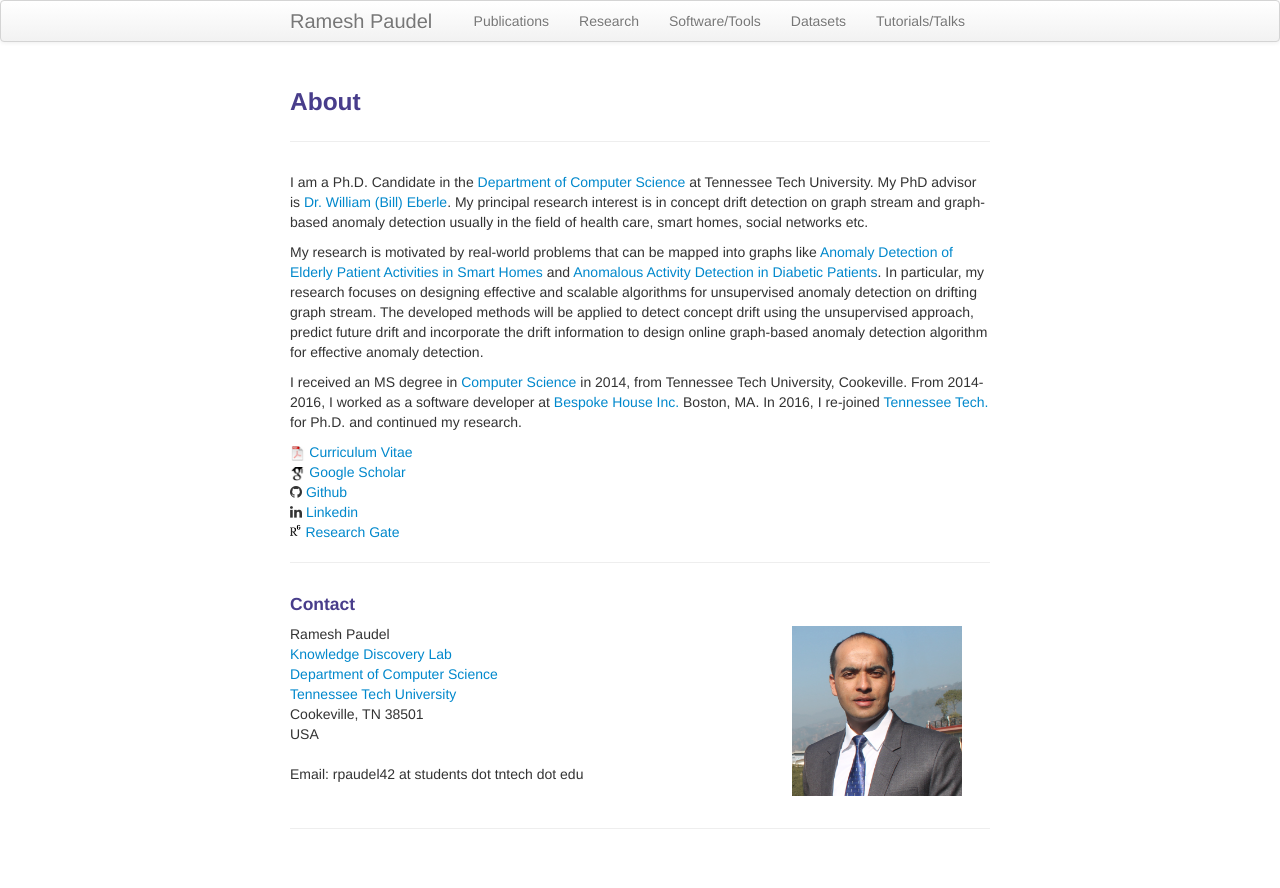
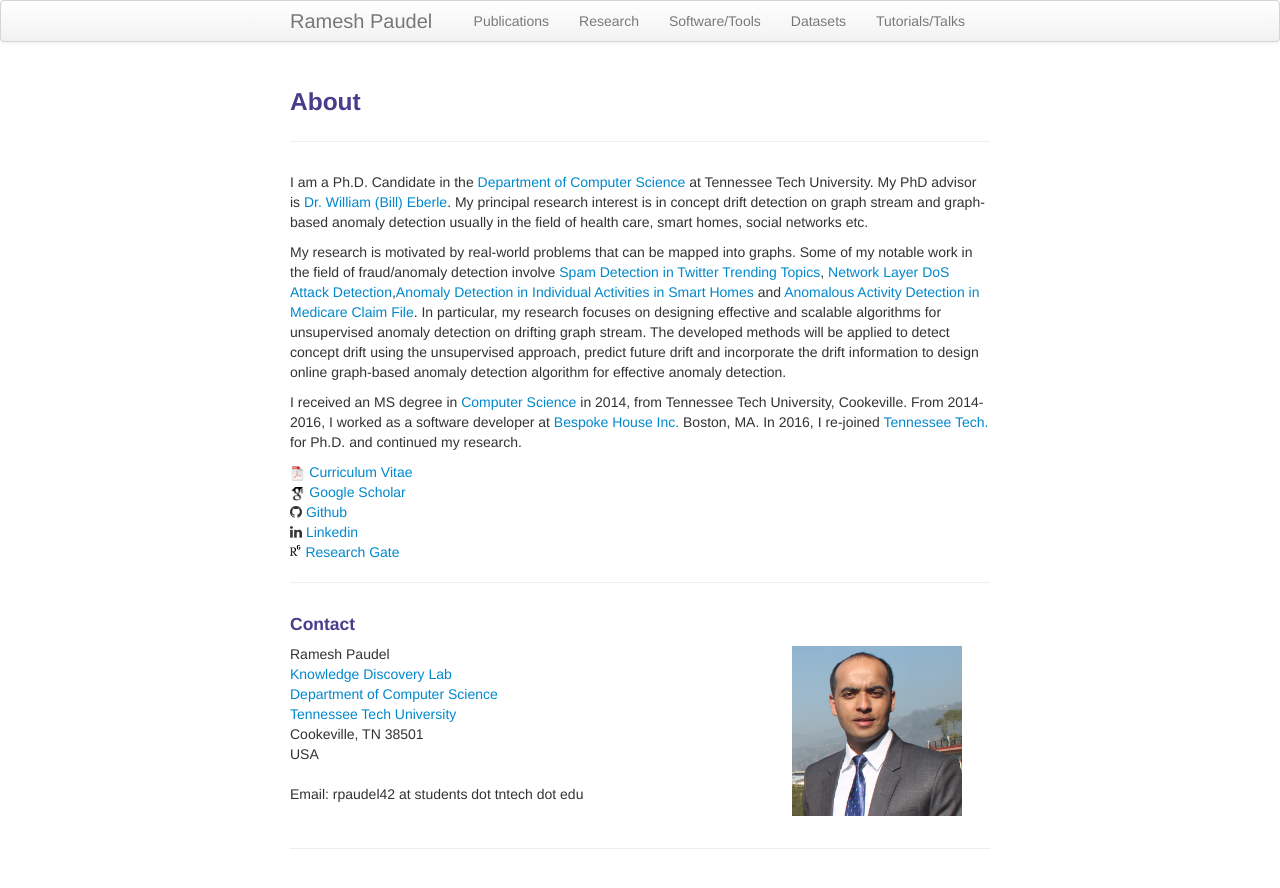
Before and after one commit to rpaudel42/rpaudel42.github.io, a Jekyll site: the page built from index.md, in a window 1280 px wide. Shown: the top 888 px of the page. Built offline with Jekyll 4.4.1, drawn with Linux system fonts in a browser that asks for light colours; nearby versions of some CDN libraries.

Commit message:
Update home page

```diff
--- a/index.md
+++ b/index.md
@@ -10,7 +10,7 @@ keywords: Paudel, concept drift, graph stream, graph based anomaly, anomaly dete
 I am a Ph.D. Candidate in the [Department of Computer Science](http://www.csc.tntech.edu) at Tennessee Tech University. My PhD advisor is [Dr. William (Bill) Eberle](http://users.csc.tntech.edu/~weberle/).
 My principal research interest is in concept drift detection on graph stream and graph-based anomaly detection usually in the field of health care, smart homes, social networks etc.
 
-My research is motivated by real-world problems that can be mapped into graphs like [Anomaly Detection of Elderly Patient Activities in Smart Homes](https://csce.ucmss.com/cr/books/2018/LFS/CSREA2018/ICD8019.pdf) and [Anomalous Activity Detection in Diabetic Patients](https://aaai.org/ocs/index.php/FLAIRS/FLAIRS17/paper/view/15455/14978). In particular, my research focuses on designing effective and scalable algorithms for unsupervised anomaly detection on drifting graph stream. The developed methods will be applied to detect concept drift using the unsupervised approach, predict future drift and incorporate the drift information to design online graph-based anomaly detection algorithm for effective anomaly detection.
+My research is motivated by real-world problems that can be mapped into graphs. Some of my notable work in the field of fraud/anomaly detection involve [Spam Detection in Twitter Trending Topics]({{ BASE_PATH }}/pages/spamtweet.html), [Network Layer DoS Attack Detection]({{ BASE_PATH }}/pages/dosattack.html),[Anomaly Detection in Individual Activities in Smart Homes](https://csce.ucmss.com/cr/books/2018/LFS/CSREA2018/ICD8019.pdf) and [Anomalous Activity Detection in Medicare Claim File](https://aaai.org/ocs/index.php/FLAIRS/FLAIRS17/paper/view/15455/14978). In particular, my research focuses on designing effective and scalable algorithms for unsupervised anomaly detection on drifting graph stream. The developed methods will be applied to detect concept drift using the unsupervised approach, predict future drift and incorporate the drift information to design online graph-based anomaly detection algorithm for effective anomaly detection.
 
 I received an MS degree in [Computer Science](http://www.csc.tntech.edu)
 in 2014, from Tennessee Tech University, Cookeville. From 2014-2016, I worked as a software developer at [Bespoke House Inc.](http://bespoke.house) Boston, MA. In 2016, I re-joined [Tennessee Tech.](https://www.tntech.edu) for Ph.D. and continued my research.
```
